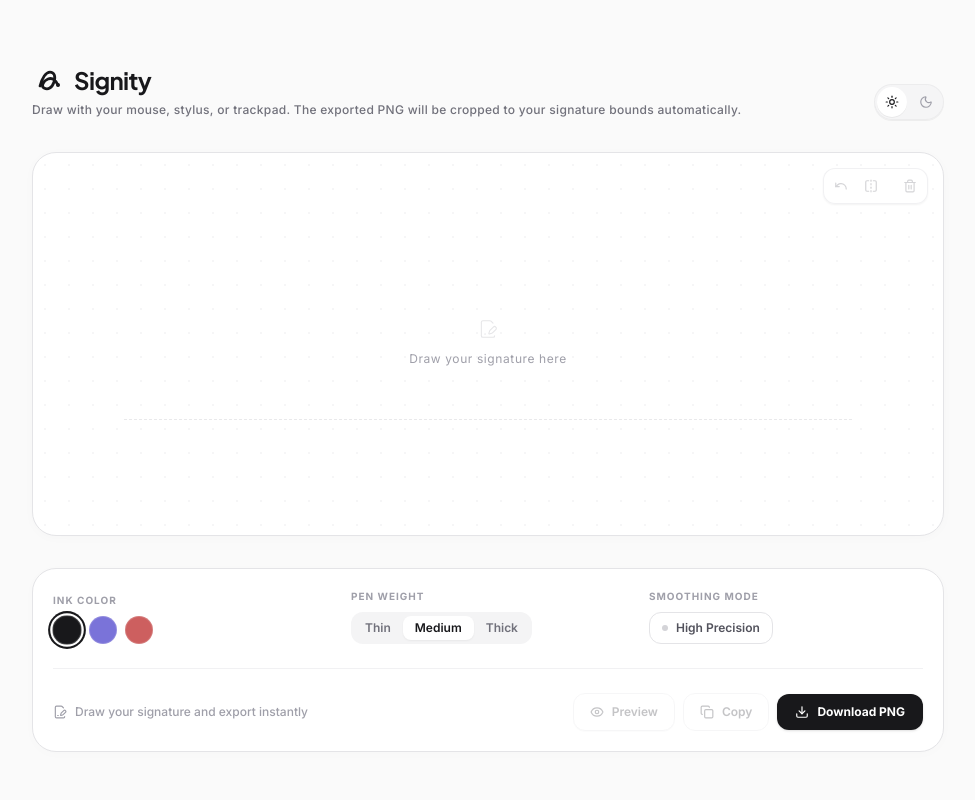
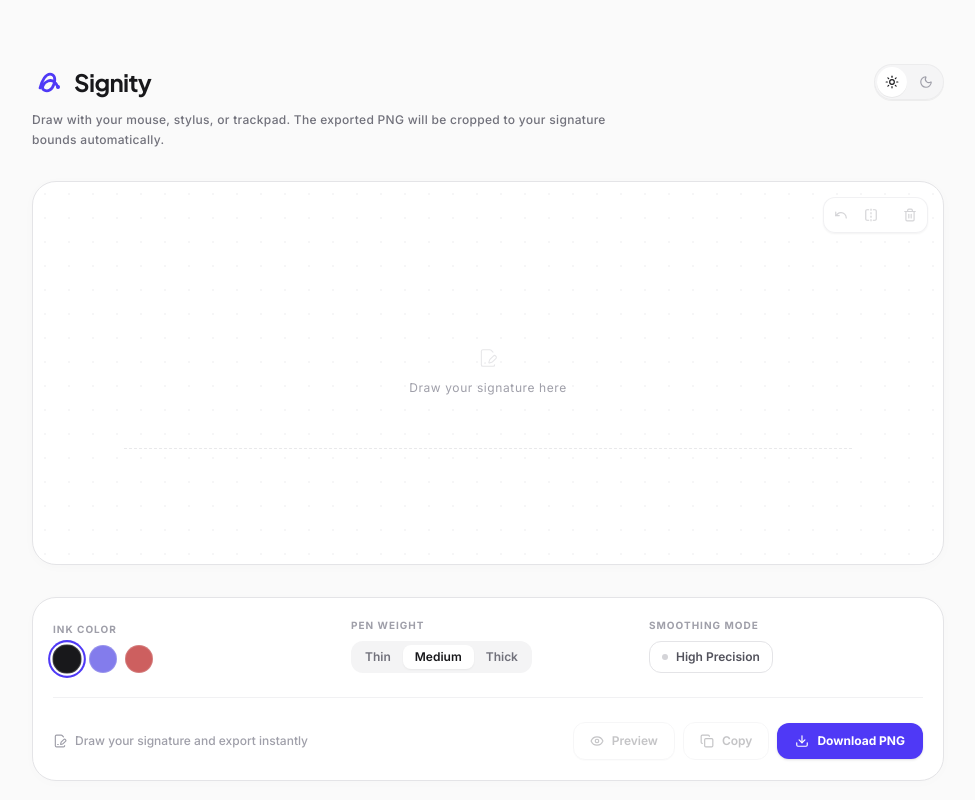
Before and after one commit to ojfornolles26/Signity, a React (Vite) app: page / in a window 1280 px wide. Shown: the top 800 px of the page, without its empty margins (152-1127 px from the left). Built offline with nearby package versions, Linux system fonts and the light colour scheme.

Commit message:
Refactor App.tsx and SignatureCanvas

```diff
--- a/src/App.tsx
+++ b/src/App.tsx
@@ -296,7 +296,7 @@ export default function App() {
             exit={{ opacity: 0, y: 20, scale: 0.95 }}
             className={`fixed bottom-6 left-1/2 -translate-x-1/2 z-50 flex items-center gap-2.5 px-4.5 py-3 rounded-xl shadow-xl border text-xs font-sans ${
               toast.type === 'success'
-                ? 'bg-zinc-900 dark:bg-zinc-100 border-transparent text-zinc-100 dark:text-zinc-900'
+                ? 'bg-indigo-50 dark:bg-indigo-950/90 border-indigo-200/80 dark:border-indigo-900/60 text-indigo-800 dark:text-indigo-250'
                 : toast.type === 'error'
                 ? 'bg-red-50 dark:bg-red-950/90 border-red-200 dark:border-red-900 text-red-800 dark:text-red-200'
                 : 'bg-zinc-900 dark:bg-zinc-100 border-transparent text-zinc-100 dark:text-zinc-900'
@@ -306,7 +306,7 @@ export default function App() {
             {toast.type === 'error' ? (
               <AlertCircle className="w-4 h-4 shrink-0" />
             ) : toast.type === 'success' ? (
-              <Check className="w-4 h-4 shrink-0 text-emerald-500 dark:text-emerald-600" />
+              <Check className="w-4 h-4 shrink-0 text-indigo-600 dark:text-indigo-400" />
             ) : null}
             <span className="font-semibold leading-normal">{toast.message}</span>
           </motion.div>
@@ -315,11 +315,11 @@ export default function App() {
 
       <main className="flex-1 w-full max-w-[960px] mx-auto px-6 py-10 md:py-16 flex flex-col justify-center" id="main-content-layout">
         {/* Minimal Header */}
-        <header className="flex flex-col sm:flex-row sm:items-end justify-between gap-4 mb-8" id="main-header">
-          <div className="flex flex-col" id="brand-logo-title-container">
-            <div className="flex items-center gap-2.5 mb-1" id="logo-brand-header">
+        <header className="flex flex-col gap-2.5 mb-8" id="main-header">
+          <div className="flex items-center justify-between w-full" id="brand-logo-row">
+            <div className="flex items-center gap-2.5" id="logo-brand-header">
               <svg
-                className="w-8 h-8 text-zinc-900 dark:text-zinc-50 stroke-current transition-colors duration-300 shrink-0"
+                className="w-8 h-8 text-indigo-600 dark:text-indigo-400 stroke-current transition-colors duration-300 shrink-0"
                 viewBox="0 0 32 32"
                 fill="none"
                 xmlns="http://www.w3.org/2000/svg"
@@ -336,13 +336,9 @@ export default function App() {
                 Signity
               </h1>
             </div>
-            <p className="text-zinc-500 dark:text-zinc-400 text-xs font-medium tracking-wide leading-relaxed transition-colors duration-300">
-              Draw with your mouse, stylus, or trackpad. The exported PNG will be cropped to your signature bounds automatically.
-            </p>
-          </div>
 
             <div
-            className="flex items-center gap-1 bg-zinc-100/80 dark:bg-zinc-900/60 p-0.5 rounded-full border border-zinc-200/60 dark:border-zinc-800/85 shadow-2xs self-start sm:self-auto transition-all duration-300"
+              className="flex items-center gap-1 bg-zinc-100/80 dark:bg-zinc-900/60 p-0.5 rounded-full border border-zinc-200/60 dark:border-zinc-800/85 shadow-2xs transition-all duration-300"
               id="theme-toggle-container"
             >
               <button
@@ -370,6 +366,11 @@ export default function App() {
                 <Moon className="w-3.5 h-3.5" />
               </button>
             </div>
+          </div>
+
+          <p className="text-zinc-500 dark:text-zinc-400 text-xs font-medium tracking-wide leading-relaxed transition-colors duration-300 max-w-xl">
+            Draw with your mouse, stylus, or trackpad. The exported PNG will be cropped to your signature bounds automatically.
+          </p>
         </header>
 
         {/* Signature Whiteboard Component with Floating Toolbar */}
@@ -447,7 +448,7 @@ export default function App() {
                       }}
                       className={`w-7 h-7 rounded-full transition-all duration-300 border border-zinc-200/20 dark:border-zinc-700/20 active:scale-90 cursor-pointer ${
                         isActive
-                          ? 'ring-2 ring-offset-2 ring-zinc-900 dark:ring-zinc-100 ring-offset-white dark:ring-offset-zinc-900 scale-105 shadow-sm'
+                          ? 'ring-2 ring-offset-2 ring-indigo-600 dark:ring-indigo-400 ring-offset-white dark:ring-offset-zinc-900 scale-105 shadow-sm'
                           : 'opacity-70 hover:opacity-100 hover:scale-105'
                       }`}
                       style={{ backgroundColor: isDark ? color.darkColor : color.lightColor }}
@@ -509,13 +510,13 @@ export default function App() {
                   }}
                   className={`h-8 px-3 rounded-xl border flex items-center gap-2 text-xs font-semibold transition-all duration-300 active:scale-95 cursor-pointer self-start ${
                     highPrecision
-                      ? 'bg-zinc-900 dark:bg-zinc-100 border-transparent text-white dark:text-zinc-900 shadow-xs'
+                      ? 'bg-indigo-50 dark:bg-indigo-950/40 border-indigo-200/80 dark:border-indigo-900/60 text-indigo-600 dark:text-indigo-400 shadow-xs'
                       : 'bg-transparent border-zinc-200 dark:border-zinc-800 text-zinc-600 dark:text-zinc-400 hover:bg-zinc-100/50 dark:hover:bg-zinc-800/40 hover:text-zinc-900 dark:hover:text-zinc-200'
                   }`}
                   id="high-precision-mode-toggle"
                   title="Smoothes curves to remove trackpad or mouse hand-jitters"
                 >
-                  <div className={`w-1.5 h-1.5 rounded-full ${highPrecision ? 'bg-white dark:bg-zinc-900 animate-pulse' : 'bg-zinc-300 dark:bg-zinc-600'}`} />
+                  <div className={`w-1.5 h-1.5 rounded-full ${highPrecision ? 'bg-indigo-600 dark:bg-indigo-400 animate-pulse' : 'bg-zinc-300 dark:bg-zinc-600'}`} />
                   <span>High Precision</span>
                 </button>
               </div>
@@ -565,7 +566,7 @@ export default function App() {
               <button
                 onClick={handleDownload}
                 disabled={strokes.length === 0}
-                className="flex items-center gap-2 px-4.5 py-2.5 bg-zinc-900 hover:bg-zinc-800 dark:bg-zinc-100 dark:hover:bg-zinc-200 text-white dark:text-zinc-950 rounded-xl font-bold text-xs shadow-sm transition-all duration-300 w-full sm:w-auto justify-center cursor-pointer"
+                className="flex items-center gap-2 px-4.5 py-2.5 bg-indigo-600 hover:bg-indigo-700 dark:bg-indigo-500 dark:hover:bg-indigo-400 text-white rounded-xl font-bold text-xs shadow-sm transition-all duration-300 w-full sm:w-auto justify-center cursor-pointer"
                 id="primary-download-button"
               >
                 <Download className="w-3.5 h-3.5" />
@@ -596,17 +597,19 @@ export default function App() {
               return (
                 <div
                   key={index}
-                  className="border border-zinc-200/70 dark:border-zinc-800/60 bg-white dark:bg-zinc-900/40 rounded-2xl overflow-hidden transition-all duration-300"
+                  className="border border-zinc-200/70 dark:border-zinc-800/60 bg-white dark:bg-zinc-900/80 rounded-2xl overflow-hidden transition-all duration-300"
                 >
                   <button
                     onClick={() => setOpenFaqIndex(isOpen ? null : index)}
-                    className="w-full px-5 py-4 flex items-center justify-between text-left font-semibold text-zinc-800 dark:text-zinc-200 hover:text-zinc-900 dark:hover:text-white transition-all duration-200 gap-4 cursor-pointer text-xs sm:text-sm select-none"
+                    className={`w-full px-5 py-4 flex items-center justify-between text-left font-semibold hover:text-zinc-900 dark:hover:text-white transition-all duration-200 gap-4 cursor-pointer text-xs sm:text-sm select-none ${
+                      isOpen ? 'text-indigo-600 dark:text-indigo-400' : 'text-zinc-800 dark:text-zinc-200'
+                    }`}
                     aria-expanded={isOpen}
                   >
                     <span>{faq.question}</span>
                     <ChevronDown
-                      className={`w-4 h-4 text-zinc-400 dark:text-zinc-500 transition-transform duration-300 shrink-0 ${
-                        isOpen ? 'rotate-180 text-zinc-900 dark:text-zinc-200' : ''
+                      className={`w-4 h-4 transition-transform duration-300 shrink-0 ${
+                        isOpen ? 'rotate-180 text-indigo-600 dark:text-indigo-400' : 'text-zinc-400 dark:text-zinc-500'
                       }`}
                     />
                   </button>
@@ -637,7 +640,7 @@ export default function App() {
         <div className="max-w-[960px] mx-auto px-6 flex flex-col items-center justify-center gap-2.5">
           <div className="flex items-center gap-1.5 mb-1" id="logo-brand-footer">
             <svg
-              className="w-5 h-5 text-zinc-900 dark:text-zinc-50 stroke-current transition-colors duration-300 shrink-0"
+              className="w-5 h-5 text-indigo-600 dark:text-indigo-400 stroke-current transition-colors duration-300 shrink-0"
               viewBox="0 0 32 32"
               fill="none"
               xmlns="http://www.w3.org/2000/svg"
@@ -695,7 +698,7 @@ export default function App() {
               animate={{ opacity: 1, scale: 1, y: 0 }}
               exit={{ opacity: 0, scale: 0.95, y: 15 }}
               transition={{ type: 'spring', damping: 25, stiffness: 350 }}
-              className="relative bg-white dark:bg-zinc-950 border border-zinc-200 dark:border-zinc-900 rounded-3xl w-full max-w-lg overflow-hidden shadow-2xl flex flex-col z-10 max-h-[calc(100vh-2rem)]"
+              className="relative bg-white dark:bg-zinc-900 border border-zinc-200 dark:border-zinc-800/80 rounded-3xl w-full max-w-lg overflow-hidden shadow-2xl flex flex-col z-10 max-h-[calc(100vh-2rem)]"
               id="preview-modal-container"
             >
               {/* Header block with meta and status */}
@@ -755,7 +758,7 @@ export default function App() {
               </div>
 
               {/* Action buttons footer */}
-              <div className="flex flex-col sm:flex-row items-stretch sm:items-center gap-3 px-6 py-4 bg-white dark:bg-zinc-950 shrink-0" id="preview-modal-footer">
+              <div className="flex flex-col sm:flex-row items-stretch sm:items-center gap-3 px-6 py-4 bg-white dark:bg-zinc-900 border-t border-zinc-100 dark:border-zinc-800/60 shrink-0" id="preview-modal-footer">
                 <button
                   onClick={() => {
                     handleCopy();
@@ -776,7 +779,7 @@ export default function App() {
                     handleDownload();
                     setIsPreviewOpen(false);
                   }}
-                  className="flex items-center gap-2 justify-center px-4 py-3 bg-zinc-900 hover:bg-zinc-800 dark:bg-zinc-100 dark:hover:bg-zinc-200 text-white dark:text-zinc-950 font-bold text-xs rounded-xl shadow-xs transition-all flex-1 active:scale-95 cursor-pointer"
+                  className="flex items-center gap-2 justify-center px-4 py-3 bg-indigo-600 hover:bg-indigo-700 dark:bg-indigo-500 dark:hover:bg-indigo-400 text-white dark:text-white font-bold text-xs rounded-xl shadow-xs transition-all flex-1 active:scale-95 cursor-pointer"
                   id="preview-modal-action-download"
                 >
                   <Download className="w-3.5 h-3.5" />
@@ -809,7 +812,7 @@ export default function App() {
               animate={{ opacity: 1, scale: 1, y: 0 }}
               exit={{ opacity: 0, scale: 0.95, y: 15 }}
               transition={{ type: 'spring', damping: 25, stiffness: 350 }}
-              className="relative bg-white dark:bg-zinc-950 border border-zinc-200 dark:border-zinc-900 rounded-3xl w-full max-w-lg overflow-hidden shadow-2xl flex flex-col z-10 max-h-[calc(100vh-2rem)]"
+              className="relative bg-white dark:bg-zinc-900 border border-zinc-200 dark:border-zinc-800/80 rounded-3xl w-full max-w-lg overflow-hidden shadow-2xl flex flex-col z-10 max-h-[calc(100vh-2rem)]"
               id="legal-modal-container"
             >
               {/* Header */}
@@ -879,10 +882,10 @@ export default function App() {
               </div>
 
               {/* Footer Action */}
-              <div className="px-6 py-4 bg-zinc-50 dark:bg-zinc-950 border-t border-zinc-100/60 dark:border-zinc-900 shrink-0 flex justify-end" id="legal-modal-footer">
+              <div className="px-6 py-4 bg-zinc-50 dark:bg-zinc-900 border-t border-zinc-100/60 dark:border-zinc-800/60 shrink-0 flex justify-end" id="legal-modal-footer">
                 <button
                   onClick={() => setActiveLegalModal(null)}
-                  className="px-4 py-2 bg-zinc-900 hover:bg-zinc-800 dark:bg-zinc-100 dark:hover:bg-zinc-200 text-white dark:text-zinc-950 font-bold text-xs rounded-xl transition-all active:scale-95 cursor-pointer"
+                  className="px-4 py-2 bg-indigo-600 hover:bg-indigo-700 dark:bg-indigo-500 dark:hover:bg-indigo-400 text-white dark:text-white font-bold text-xs rounded-xl transition-all active:scale-95 cursor-pointer"
                   id="legal-modal-close-button"
                 >
                   I Understand
--- a/src/components/SignatureCanvas.tsx
+++ b/src/components/SignatureCanvas.tsx
@@ -21,10 +21,10 @@ export const INK_COLORS = [
   {
     id: 'navy' as const,
     name: 'Royal Indigo',
-    lightColor: '#4338ca',  // Indigo-700
-    darkColor: '#818cf8',   // Indigo-400
+    lightColor: '#4f46e5',  // Indigo-600 (matches brand light accent)
+    darkColor: '#818cf8',   // Indigo-400 (matches brand dark accent)
     exportColor: '#1e1b4b', // Deep Royal Indigo for export
-    circleColor: 'bg-indigo-700 dark:bg-indigo-400',
+    circleColor: 'bg-indigo-600 dark:bg-indigo-400',
   },
   {
     id: 'red' as const,
```
Lines whose indentation alone changed are shown as unchanged.
